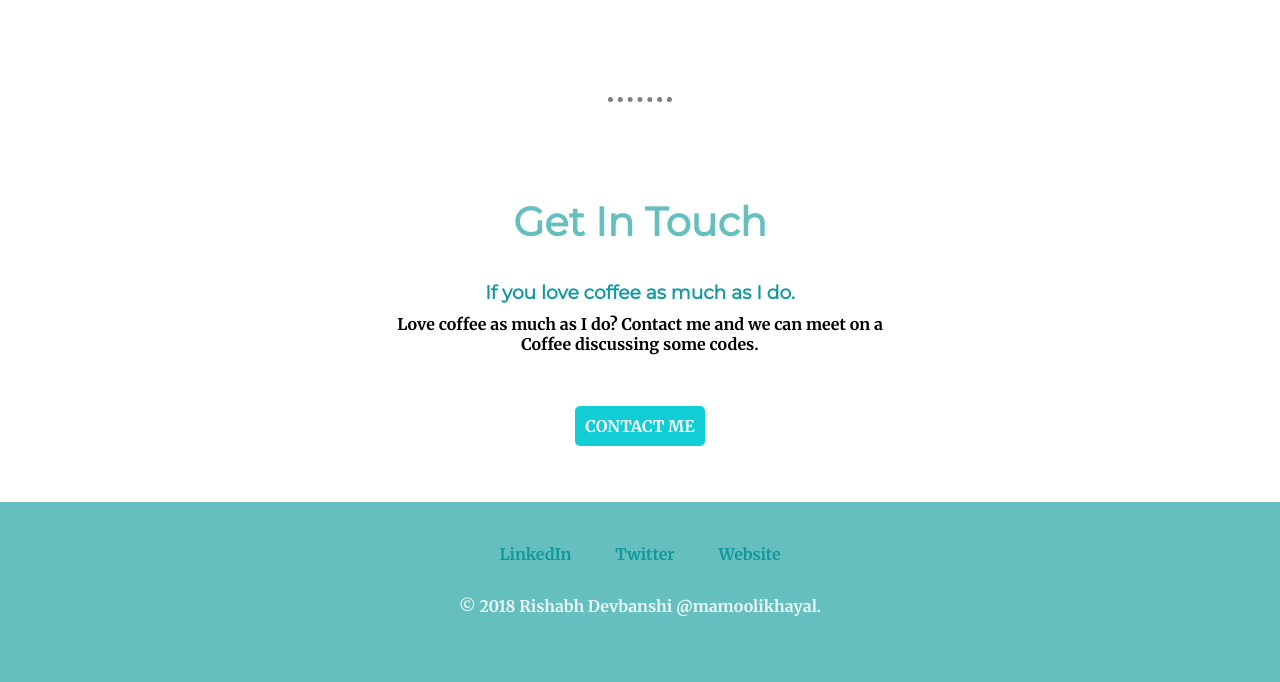
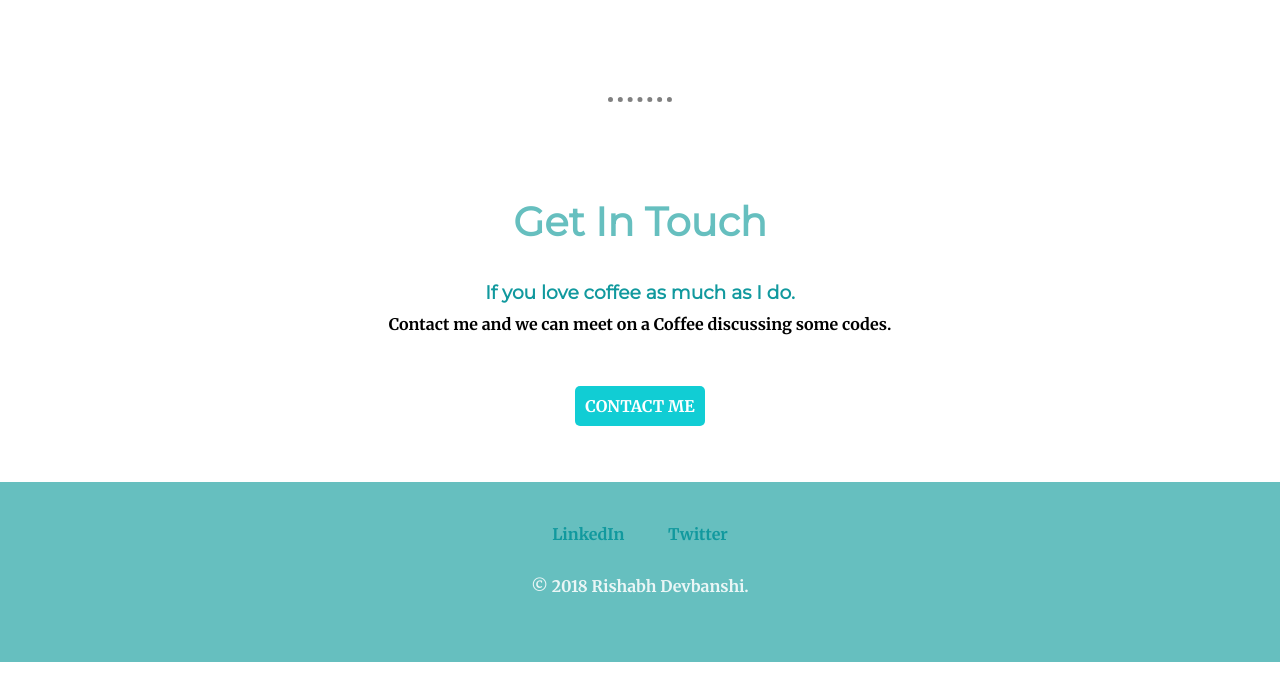
Before and after one commit to 00-00-00-11/CV, a plain HTML site: page index.html in a window 1280 px wide. Shown: the part 2099-2781 px from the top of the page. Drawn offline with Linux system fonts and the light colour scheme.

Commit message:
Update index.html

```diff
--- a/index.html
+++ b/index.html
@@ -49,7 +49,7 @@
   <div class="contact-me">
     <h2>Get In Touch</h2>
     <h3>If you love coffee as much as I do.</h3>
-    <p>Love coffee as much as I do? Contact me and we can meet on a Coffee discussing some codes.</p>
+    <p>Contact me and we can meet on a Coffee discussing some codes.</p>
     <a class="btn" href="mailto:rdevbanshi35@gmail.com">CONTACT ME</a>
   </div>
 </div>
@@ -58,8 +58,8 @@
 <div class="bottom-container">
   <a class="footer-link" href="https://www.linkedin.com/">LinkedIn</a>
   <a class="footer-link" href="https://twitter.com/">Twitter</a>
-  <a class="footer-link" href="https://mamoolikhayal.wordpress.com/">Website</a>
-  <p style="color: #EAF6F6;">© 2018 Rishabh Devbanshi @mamoolikhayal.</p>
+<!--   <a class="footer-link" href="https://mamoolikhayal.wordpress.com/">Website</a> -->
+  <p style="color: #EAF6F6;">© 2018 Rishabh Devbanshi.</p>
 </div>
 
   </body>
```
